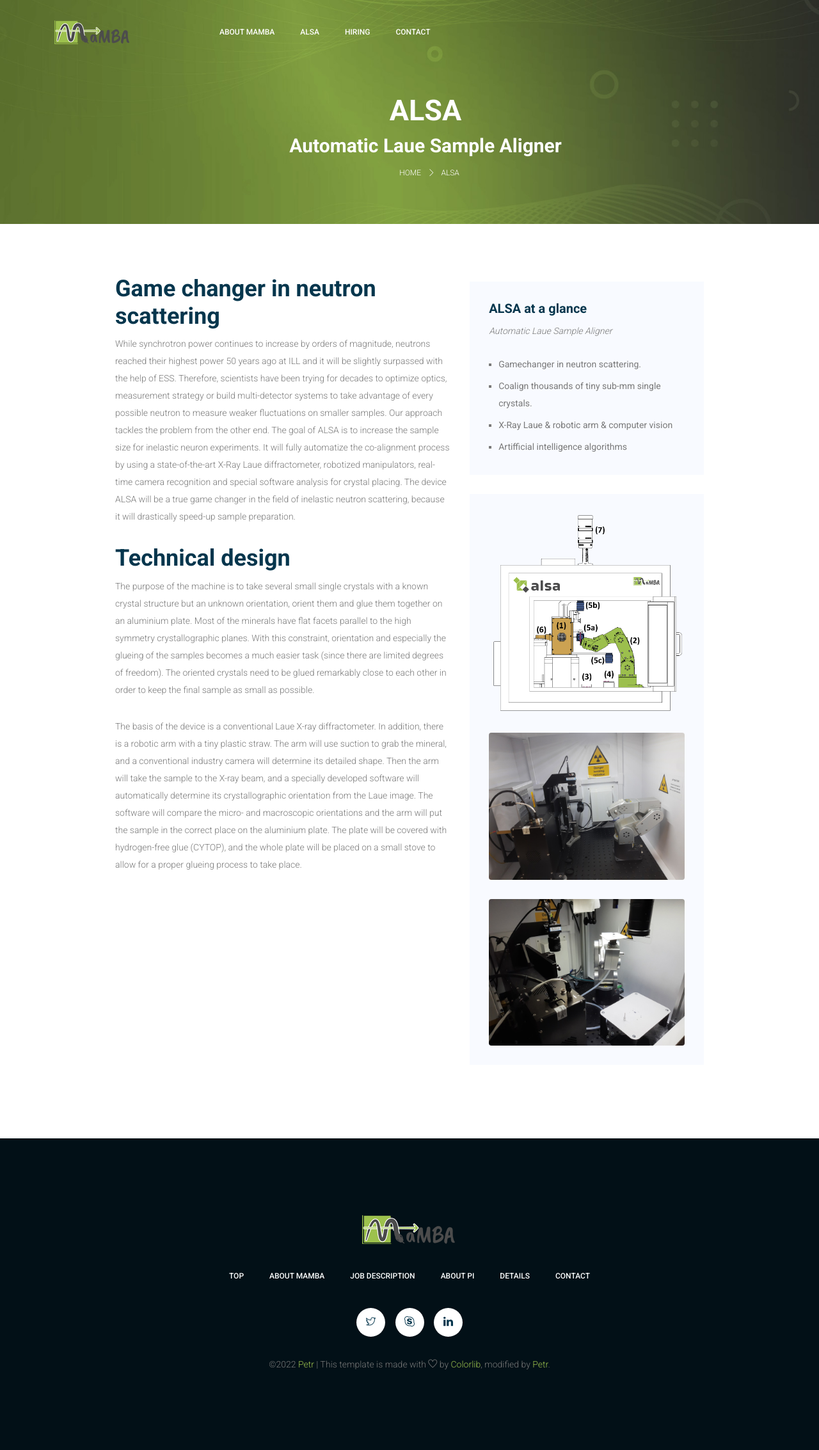
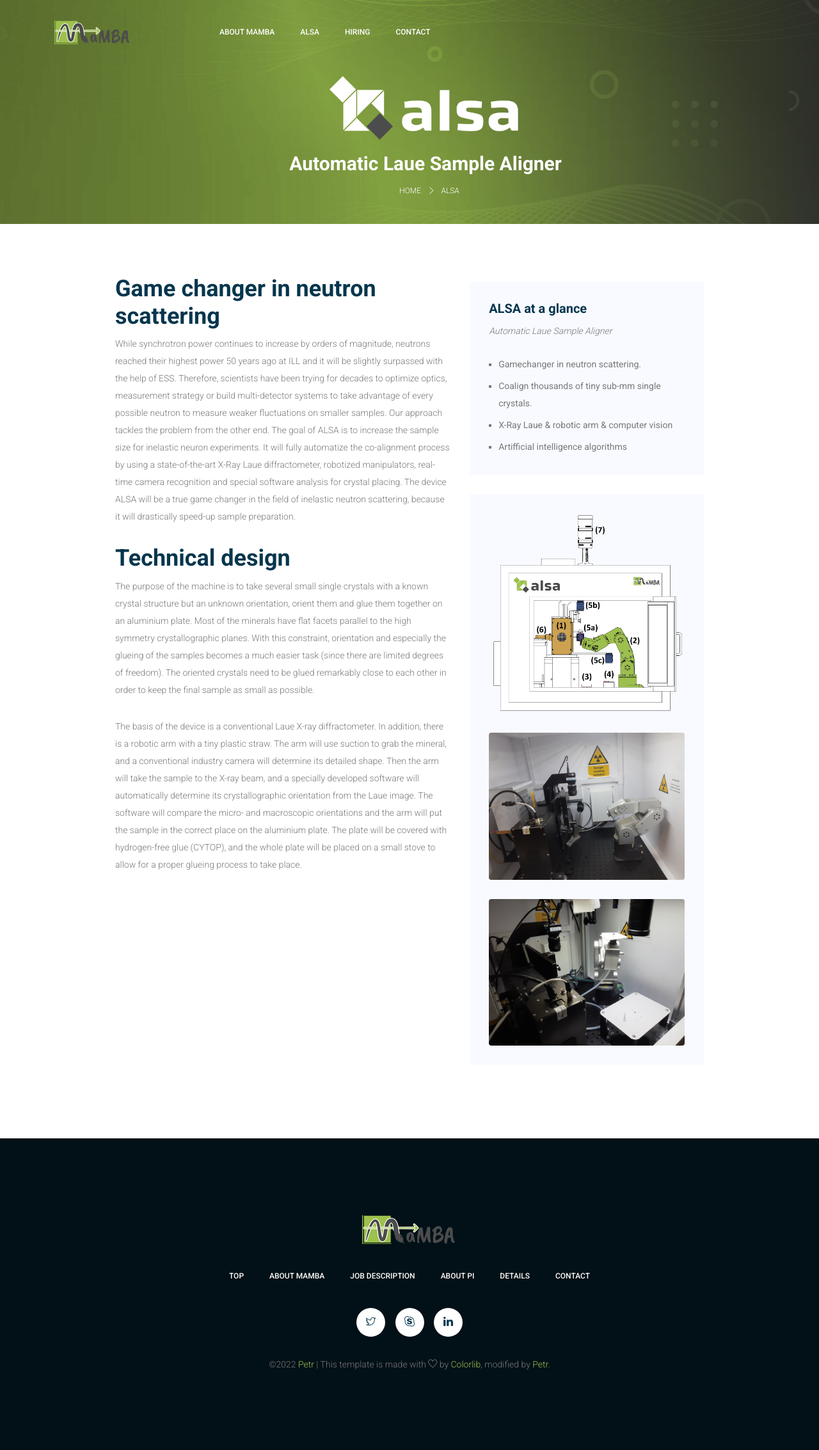
Before and after one commit to mambagrant/webpage, a Jekyll site: the page built from alsa.md, in a window 1280 px wide. Shown: the whole page at 64% size. Built offline with Jekyll 4.4.1, drawn with Linux system fonts in a browser that asks for light colours.

Commit message:
Add alsa logo

```diff
--- a/_layouts/page.html
+++ b/_layouts/page.html
@@ -6,7 +6,7 @@
       <div class="banner_inner d-flex align-items-center">
           <div class="container">
               <div class="banner_content text-center">
-                  <h2>{{ page.title }}</h2>
+                  <h2>{% if page.logo %}<img src="/assets/img/{{ page.logo }}" alt="{{ page.title}} logo" />{% else%}{{ page.title }}{% endif %}</h2>
                   {% if page.subtitle %}<h3>{{ page.subtitle }}</h3>{% endif %}
                   <div class="page_link">
                       <a href="/">Home</a>
--- a/_sass/hiring/_banner.scss
+++ b/_sass/hiring/_banner.scss
@@ -128,6 +128,11 @@
                 @media (max-width: 991px) {
                     font-size: 30px;
                 }
+                img {
+                    @media (max-width: 991px) {
+                        max-width: 200px;
+                    }
+                }
             }
             h3 {
                 color: #fff;
--- a/alsa.md
+++ b/alsa.md
@@ -1,6 +1,7 @@
 ---
 layout: page
 title: ALSA
+logo: logo-alsa-web.png
 subtitle: Automatic Laue Sample Aligner
 ---
 # Game changer in neutron scattering
```
Also changed, not shown: assets/img/logo-alsa-web.png (added).
